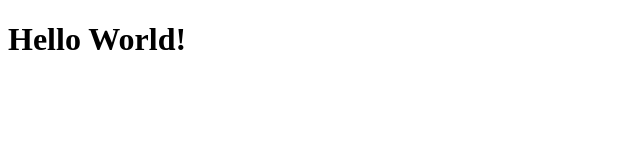
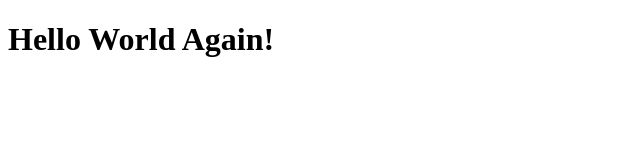
Before and after one commit to thestar/thestar.github.io, a plain HTML site: page index.html in a window 1280 px wide. Shown: the whole page, without its empty margins (0-640 px from the left). Drawn offline with Linux system fonts and the light colour scheme.

Commit message:
test
test for change commit

```diff
--- a/index.html
+++ b/index.html
@@ -5,6 +5,6 @@
 	<title>Document</title>
 </head>
 <body>
-	<h1>Hello World!</h1>
+	<h1>Hello World Again!</h1>
 </body>
 </html>
```
